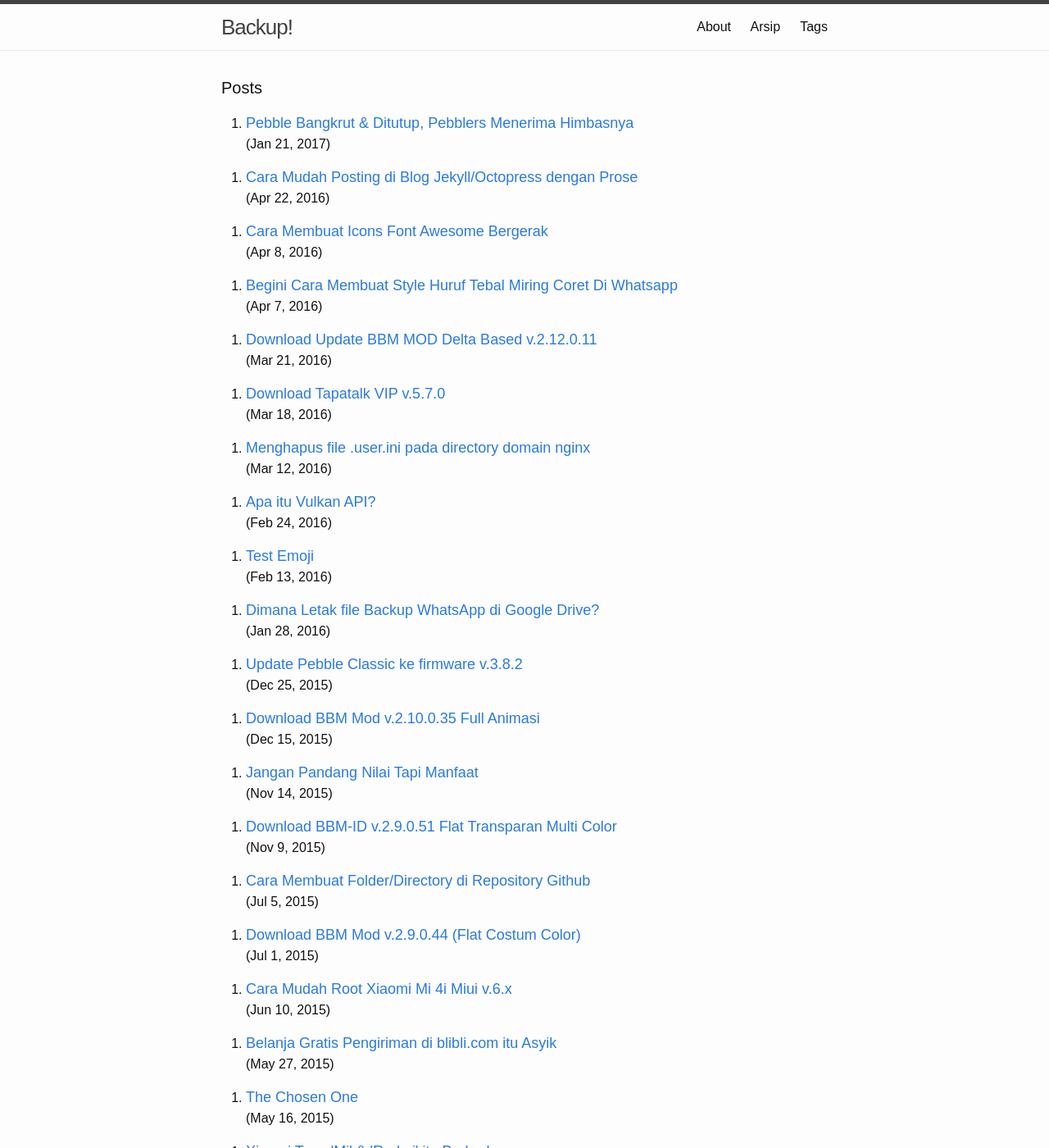
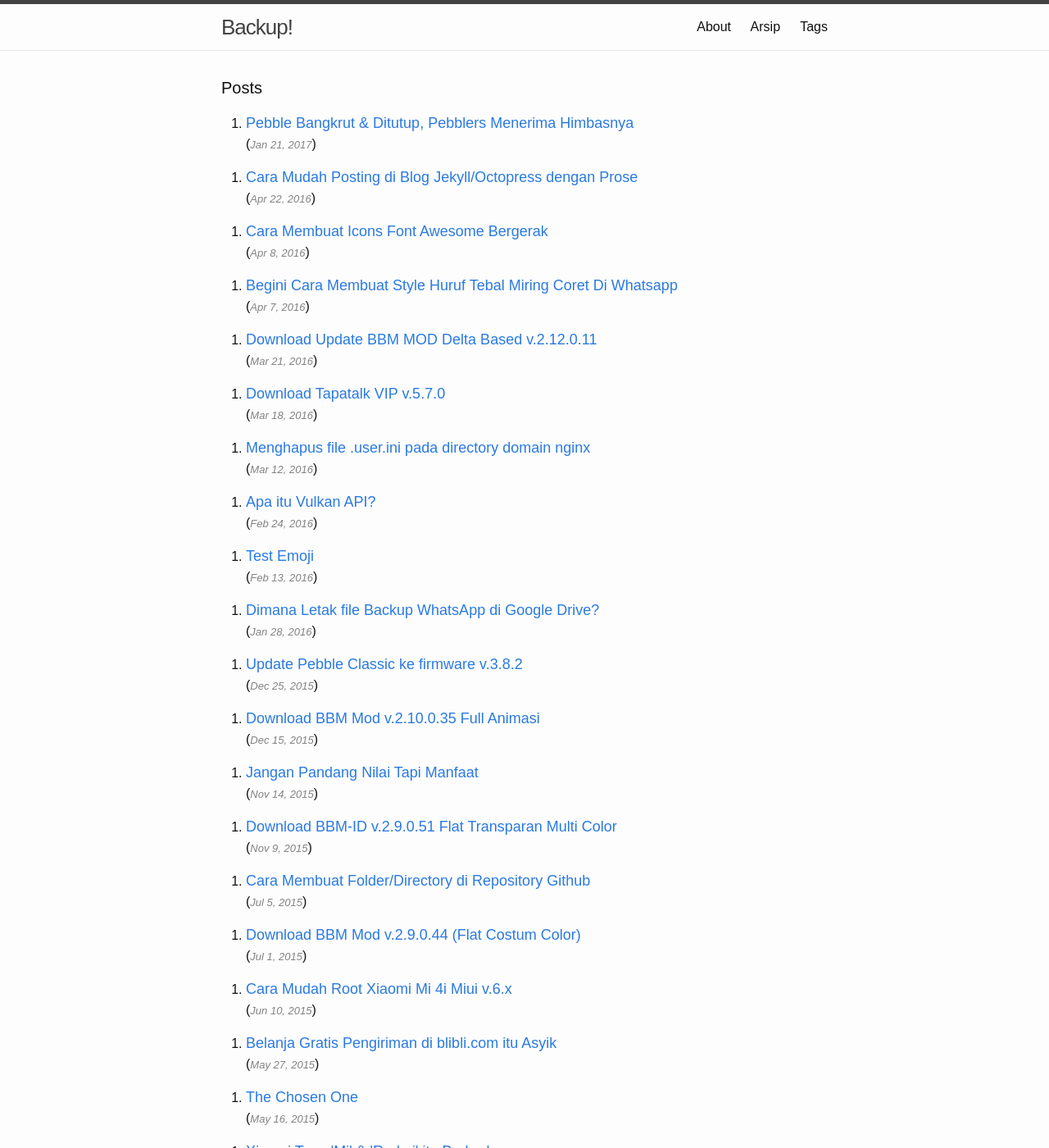
Before and after one commit to eggoez/blog, a Jekyll site: the page built from index.html, in a window 1280 px wide and 1400 px high. Shown: the whole window at 82% size. Built offline with Jekyll 4.4.1, drawn with Linux system fonts in a browser that asks for light colours; some web fonts are replaced; some of the changed text lies outside the part shown.

Commit message:
sync compaq

```diff
--- a/index.html
+++ b/index.html
@@ -7,7 +7,7 @@
   <ul class="post-list">
     {% for post in site.posts %}
         <ol>
-          <li><a class="post-link" href="{{ post.url | prepend: site.baseurl }}">{{ post.title }}</a> (<iclass="post-meta">{{ post.date | date: "%b %-d, %Y" }}</i>)</li>
+          <li><a class="post-link" href="{{ post.url | prepend: site.baseurl }}">{{ post.title }}</a> (<i class="post-meta">{{ post.date | date: "%b %-d, %Y" }}</i>)</li>
         </ol>
     {% endfor %}
   </ul>
```
